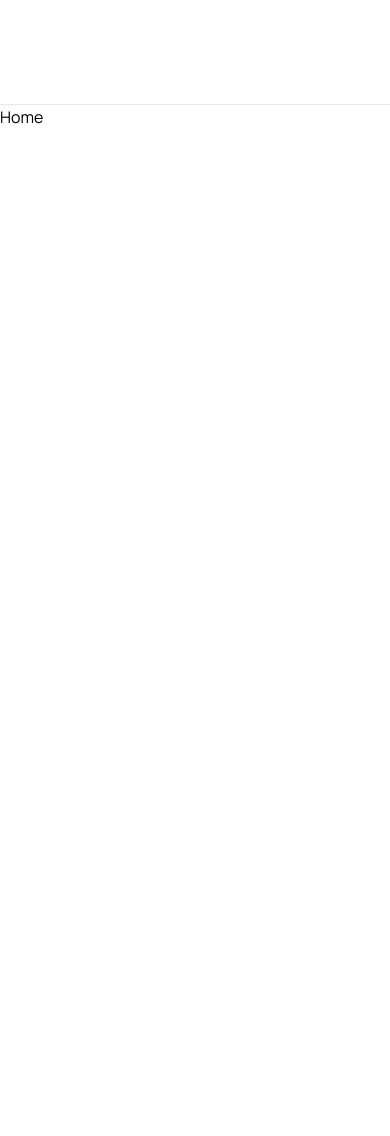
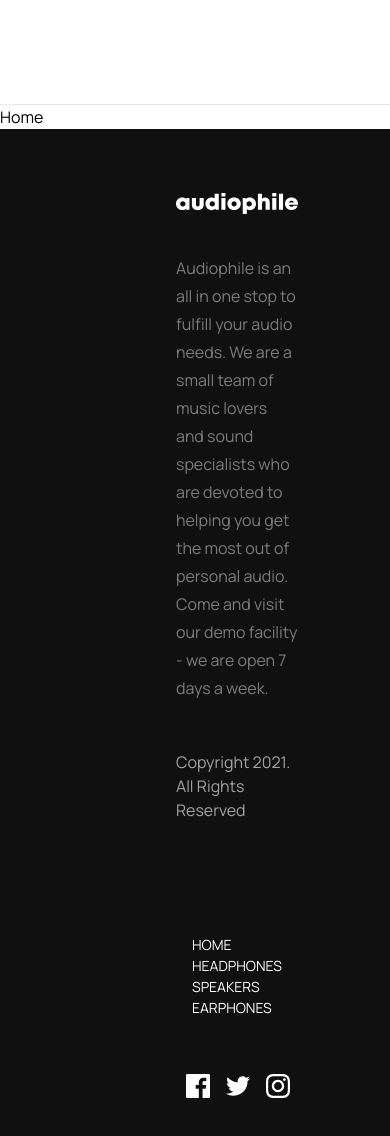
Before and after one commit to Kyle-Colin/audiophile-ecommerce-website, a Next.js app: page / in a window 390 px wide. Shown: the top 1136 px of the page. Before the commit the page ends 844 px from the top, so only its background shows below. Built offline with nearby package versions, Linux system fonts and the light colour scheme.

Commit message:
implemented the desktop footer. Mobile footer needs to be done still

```diff
--- /dev/null
+++ b/app/components/footer/index.jsx
@@ -0,0 +1,110 @@
+import React from "react";
+import Image from "next/image";
+import Link from "next/link";
+
+const Footer = () => {
+  return (
+    <footer class="bg-[#101010] py-16 px-44 h-22">
+      <div class="grid max-md-grid-cols-1 lg:grid-cols-2 gap-20">
+        <div>
+          <Image
+            src="/assets/logo.svg"
+            alt="audiofile logo"
+            width={143}
+            height={25}
+          />
+          <p class="text-[21] mt-10 text-[#7C7C7C] leading-7">
+            Audiophile is an all in one stop to fulfill your audio needs. We are
+            a small team of music lovers and sound specialists who are devoted
+            to helping you get the most out of personal audio. Come and visit
+            our demo facility - we are open 7 days a week.
+          </p>
+          <div class="lg:flex lg:item-center mt-12">
+            <p class="text-[22] text-[#A3A3A3] lg:mr-auto max-lg:mt-6">
+              Copyright 2021. All Rights Reserved
+            </p>
+          </div>
+        </div>
+        <div>
+          <ul className="flex flex-col justify-end p-4 md:p-0 mt-4 font-small md:space-x-8 rtl:space-x-reverse md:flex-row md:mt-0 md:border-0 md:bg-white dark:bg-[#101010] md:dark:bg-[#101010] dark:border-[#101010] uppercase text-[14px] bg-[#101010]">
+            <li>
+              <Link href="/">
+                <p className="text-[#FFFFFF] hover:underline">Home</p>
+              </Link>
+            </li>
+            <li>
+              <Link href="/headphones">
+                <p className="text-[#FFFFFF] hover:underline">Headphones</p>
+              </Link>
+            </li>
+            <li>
+              <Link href="/speakers">
+                <p className="text-[#FFFFFF] hover:underline">Speakers</p>
+              </Link>
+            </li>
+            <li>
+              <Link href="/earphones">
+                <p className="text-[#FFFFFF] hover:underline">Earphones</p>
+              </Link>
+            </li>
+          </ul>
+
+          <ul class="flex items-center justify-end mt-8 space-x-0 mt-32">
+            <li class="h-10 w-10 flex items-center justify-center shrink-0">
+              <a href="javascript:void(0)">
+                <svg
+                  width="24"
+                  height="24"
+                  viewBox="0 0 24 24"
+                  fill="none"
+                  xmlns="http://www.w3.org/2000/svg"
+                >
+                  <path
+                    d="M22.675 0H1.325C0.593 0 0 0.593 0 1.325V22.676C0 23.407 0.593 24 1.325 24H12.82V14.706H9.692V11.084H12.82V8.413C12.82 5.313 14.713 3.625 17.479 3.625C18.804 3.625 19.942 3.724 20.274 3.768V7.008L18.356 7.009C16.852 7.009 16.561 7.724 16.561 8.772V11.085H20.148L19.681 14.707H16.561V24H22.677C23.407 24 24 23.407 24 22.675V1.325C24 0.593 23.407 0 22.675 0Z"
+                    fill="white"
+                  />
+                </svg>
+              </a>
+            </li>
+            <li class="h-10 w-10 flex items-center justify-center shrink-0">
+              <a href="javascript:void(0)">
+                <svg
+                  width="24"
+                  height="20"
+                  viewBox="0 0 24 20"
+                  fill="none"
+                  xmlns="http://www.w3.org/2000/svg"
+                >
+                  <path
+                    d="M24 2.55705C23.117 2.94905 22.168 3.21305 21.172 3.33205C22.189 2.72305 22.97 1.75805 23.337 0.608047C22.386 1.17205 21.332 1.58205 20.21 1.80305C19.313 0.846047 18.032 0.248047 16.616 0.248047C13.437 0.248047 11.101 3.21405 11.819 6.29305C7.728 6.08805 4.1 4.12805 1.671 1.14905C0.381 3.36205 1.002 6.25705 3.194 7.72305C2.388 7.69705 1.628 7.47605 0.965 7.10705C0.911 9.38805 2.546 11.522 4.914 11.997C4.221 12.185 3.462 12.229 2.69 12.081C3.316 14.037 5.134 15.46 7.29 15.5C5.22 17.123 2.612 17.848 0 17.54C2.179 18.937 4.768 19.752 7.548 19.752C16.69 19.752 21.855 12.031 21.543 5.10605C22.505 4.41105 23.34 3.54405 24 2.55705Z"
+                    fill="white"
+                  />
+                </svg>
+              </a>
+            </li>
+            <li class="h-10 w-10 flex items-center justify-center shrink-0">
+              <a href="javascript:void(0)">
+                <svg
+                  width="24"
+                  height="24"
+                  viewBox="0 0 24 24"
+                  fill="none"
+                  xmlns="http://www.w3.org/2000/svg"
+                >
+                  <path
+                    fill-rule="evenodd"
+                    clip-rule="evenodd"
+                    d="M12 0C8.741 0 8.333 0.014 7.053 0.072C2.695 0.272 0.273 2.69 0.073 7.052C0.014 8.333 0 8.741 0 12C0 15.259 0.014 15.668 0.072 16.948C0.272 21.306 2.69 23.728 7.052 23.928C8.333 23.986 8.741 24 12 24C15.259 24 15.668 23.986 16.948 23.928C21.302 23.728 23.73 21.31 23.927 16.948C23.986 15.668 24 15.259 24 12C24 8.741 23.986 8.333 23.928 7.053C23.732 2.699 21.311 0.273 16.949 0.073C15.668 0.014 15.259 0 12 0ZM12 2.163C15.204 2.163 15.584 2.175 16.85 2.233C20.102 2.381 21.621 3.924 21.769 7.152C21.827 8.417 21.838 8.797 21.838 12.001C21.838 15.206 21.826 15.585 21.769 16.85C21.62 20.075 20.105 21.621 16.85 21.769C15.584 21.827 15.206 21.839 12 21.839C8.796 21.839 8.416 21.827 7.151 21.769C3.891 21.62 2.38 20.07 2.232 16.849C2.174 15.584 2.162 15.205 2.162 12C2.162 8.796 2.175 8.417 2.232 7.151C2.381 3.924 3.896 2.38 7.151 2.232C8.417 2.175 8.796 2.163 12 2.163ZM5.838 12C5.838 8.597 8.597 5.838 12 5.838C15.403 5.838 18.162 8.597 18.162 12C18.162 15.404 15.403 18.163 12 18.163C8.597 18.163 5.838 15.403 5.838 12ZM12 16C9.791 16 8 14.21 8 12C8 9.791 9.791 8 12 8C14.209 8 16 9.791 16 12C16 14.21 14.209 16 12 16ZM16.965 5.595C16.965 4.8 17.61 4.155 18.406 4.155C19.201 4.155 19.845 4.8 19.845 5.595C19.845 6.39 19.201 7.035 18.406 7.035C17.61 7.035 16.965 6.39 16.965 5.595Z"
+                    fill="white"
+                  />
+                </svg>
+              </a>
+            </li>
+          </ul>
+        </div>
+      </div>
+    </footer>
+  );
+};
+
+export default Footer;
--- a/app/components/navigation/navbar/index.tsx
+++ b/app/components/navigation/navbar/index.tsx
@@ -5,7 +5,7 @@ import Image from 'next/image';
 
 const Navbar = ({ toggle }: { toggle: () => void }) => {
   return (
-        <nav className="bg-white dark:bg-black sticky w-full z-20 top-0 start-0 border-b border-gray-200 dark:border-gray-600 ">
+        <nav className="bg-white dark:bg-black w-full z-20 top-0 start-0 border-b border-gray-200 dark:border-gray-600 ">
             <div className="max-w-screen-xl flex flex-wrap items-center justify-between mx-auto px-4 py-8">
                 <button data-collapse-toggle="navbar-sticky" type="button" className="inline-flex items-center p-2 w-10 h-10 justify-center text-sm text-white rounded-lg md:hidden hover:bg-gray-100 focus:outline-none focus:ring-2 focus:ring-gray-200 dark:text-white dark:hover:bg-gray-700 dark:focus:ring-gray-600" aria-controls="navbar-sticky" aria-expanded="false" onClick={toggle}>
                         <span className="sr-only">Open main menu</span>
@@ -23,22 +23,22 @@ const Navbar = ({ toggle }: { toggle: () => void }) => {
                     <ul className="flex flex-col p-4 md:p-0 mt-4 font-medium border border-gray-100 rounded-lg bg-gray-50 md:space-x-8 rtl:space-x-reverse md:flex-row md:mt-0 md:border-0 md:bg-white dark:bg-black md:dark:bg-black dark:border-black uppercase text-sm">
                         <li>
                             <Link href="/">
-                                <p className="text-white">Home</p>
+                                <p className="text-white hover:underline">Home</p>
                             </Link>
                         </li>
                         <li>
                             <Link href="/headphones">
-                                <p className="text-white">Headphones</p>
+                                <p className="text-white hover:underline">Headphones</p>
                             </Link>
                         </li>
                         <li>
                         <Link href="/speakers">
-                                <p className="text-white">Speakers</p>
+                                <p className="text-white hover:underline">Speakers</p>
                             </Link>
                         </li>
                         <li>
                         <Link href="/earphones">
-                                <p className="text-white">Earphones</p>
+                                <p className="text-white hover:underline">Earphones</p>
                             </Link>
                         </li>
                     </ul>
--- a/app/layout.tsx
+++ b/app/layout.tsx
@@ -1,6 +1,7 @@
 import type { Metadata } from "next";
 import "./global.css";
 import Navigation from './components/navigation';
+import Footer from './components/footer';
 import { Manrope } from 'next/font/google';
 
 const manrope = Manrope({ subsets: ['latin'] })
@@ -19,6 +20,7 @@ export default function RootLayout({
       <body className={manrope.className}>
         <Navigation />
         {children}
+        <Footer />
       </body>
     </html>
   );
--- a/tailwind.config.ts
+++ b/tailwind.config.ts
@@ -7,12 +7,10 @@ const config: Config = {
     "./app/**/*.{js,ts,jsx,tsx,mdx}",
   ],
   plugins: [],
-  // theme: {
-  //   fontFamily: {
-  //     'sans': [],
-  //     'serif': [],
-  //     'mono': ['manrope']
-  //   }
-  // }
+  theme: {
+    // colors: {
+    //   'footer': '#101010'
+    // }
+  }
 };
 export default config;
```
